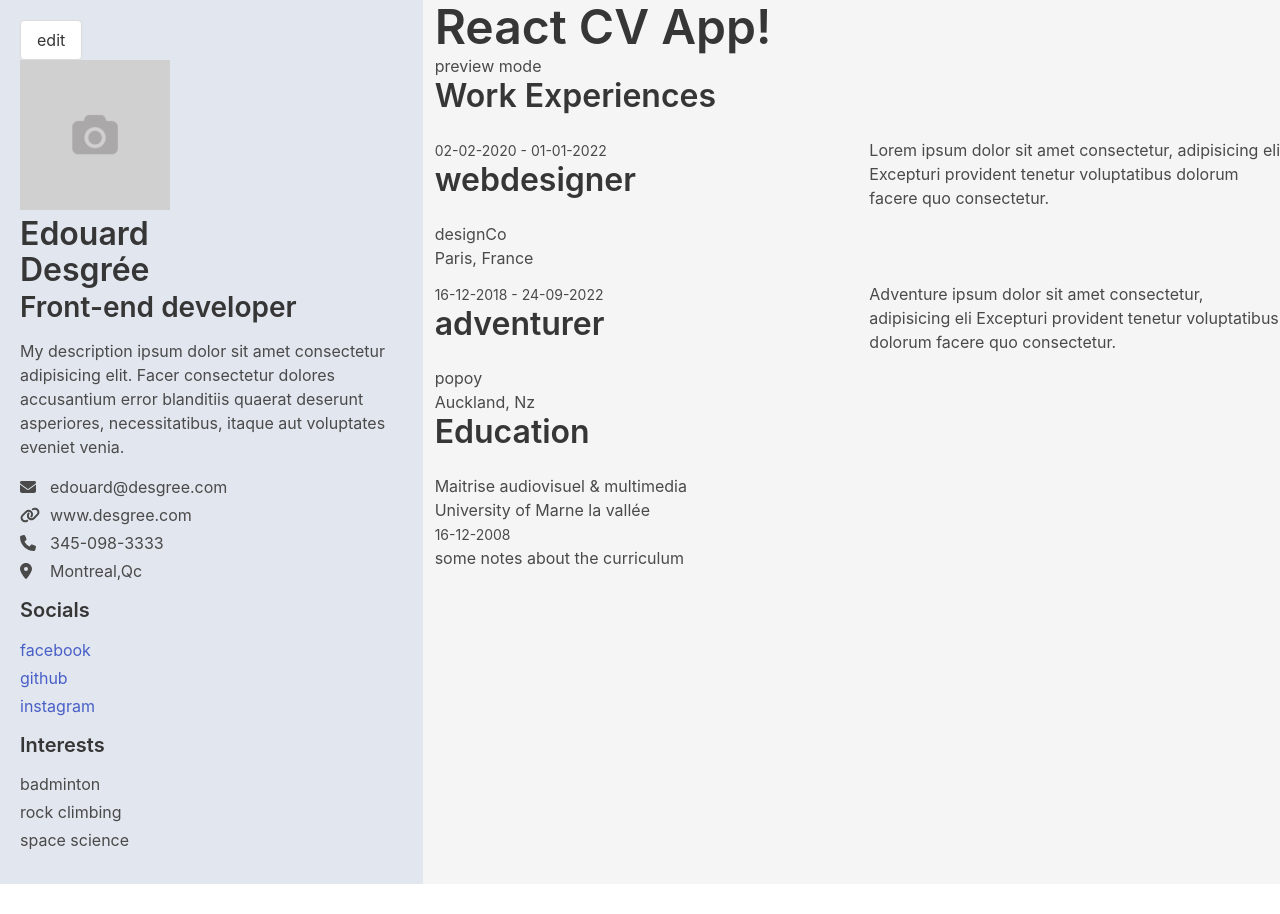
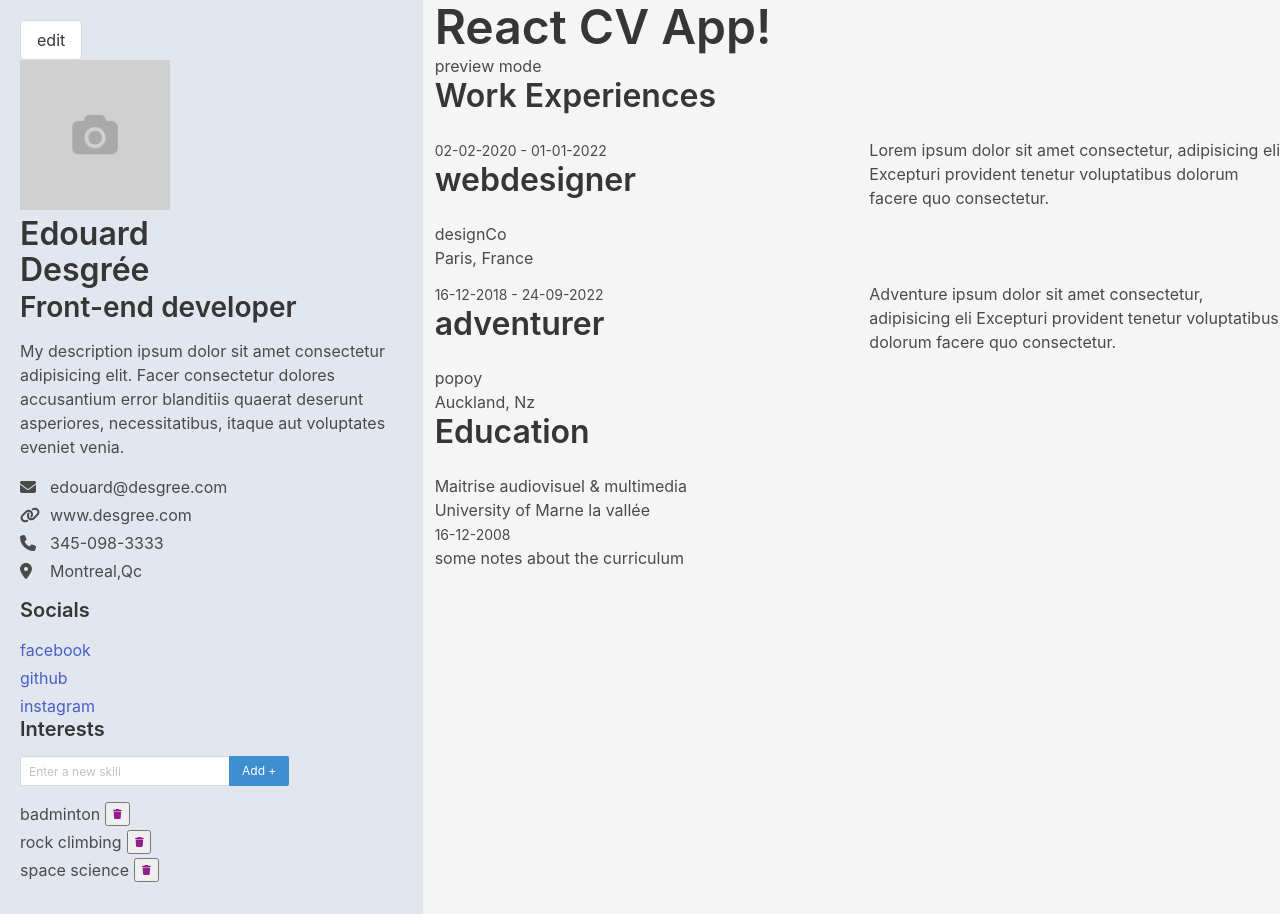
Before and after one commit to edesgree/react-cv-app, a React (Vite) app: page / in a window 1280 px wide. Before the commit the page ends 884 px from the top, so only its background shows below. Built offline with nearby package versions, Linux system fonts and the light colour scheme.

Commit message:
interests item list

```diff
--- a/src/App.jsx
+++ b/src/App.jsx
@@ -1,5 +1,6 @@
 import React from 'react';
 import data from './assets/data';
+import ErrorBoundary from './components/ErrorBoundary';
 import Interests from './components/Interests';
 import Intro from './components/Intro';
 import Socials from './components/Socials';
@@ -44,7 +45,7 @@ function App() {
     console.log('editMode', editMode);
   }
   React.useEffect(() => {
-    localStorage.setItem('cvData', JSON.stringify(cvData));
+    //localStorage.setItem('cvData', JSON.stringify(cvData));
     console.log(cvData);
   }, [cvData]);
 
@@ -76,6 +77,24 @@ function App() {
       setInput('');
     }*/
   };
+  const handleSkillAdd = (skillAdd, idAdd) => {
+    setCvData((prevData) => {
+      return {
+        ...prevData,
+        interests: cvData.interests.concat({ id: idAdd, name: skillAdd })
+      };
+    });
+    console.log('add skill');
+  };
+
+  const handleSkillDelete = (id) => {
+    console.log('handleSkillDelete', id);
+    setCvData((prevData) => ({
+      ...prevData,
+      interests: prevData.interests.filter((item) => item.id !== parseInt(id))
+    }));
+    console.log('delete skill', cvData);
+  };
   return (
     <main className="App columns">
       <aside className="column is-one-third ">
@@ -102,10 +121,16 @@ function App() {
             location={cvData.location}
             website={cvData.website}
           />
-          <h4>Socials</h4>
+
           <Socials socials={cvData.socials} />
-          <h4>Interests</h4>
-          <Interests interests={cvData.interests} />
+
+          <ErrorBoundary>
+            <Interests
+              add={handleSkillAdd}
+              delete={handleSkillDelete}
+              interests={cvData.interests}
+            />
+          </ErrorBoundary>
         </div>
       </aside>
       <div className="column experiences">
@@ -126,7 +151,12 @@ function App() {
           {editMode ? 'edit mode' : 'preview mode'}
         </header>
 
-        <Work work={cvData.work} />
+        <Work
+          handleChange={handleChange}
+          handleEdit={handleEdit}
+          currentEdit={currentEdit}
+          work={cvData.work}
+        />
         <Education education={cvData.education} />
       </div>
     </main>
--- a/src/assets/data.js
+++ b/src/assets/data.js
@@ -14,7 +14,11 @@ const data = {
     { id: 2, name: 'github', url: 'http://www.github.com' },
     { id: 3, name: 'instagram', url: 'http://www.instagram.com' }
   ],
-  interests: ['badminton', 'rock climbing', 'space science'],
+  interests: [
+    { id: 1, name: 'badminton' },
+    { id: 2, name: 'rock climbing' },
+    { id: 3, name: 'space science' }
+  ],
   work: [
     {
       id: 1,
--- a/src/assets/styles.scss
+++ b/src/assets/styles.scss
@@ -71,3 +71,10 @@ h1 {
     cursor: pointer;
   }
 }
+
+.list-item {
+  li {
+    display: flex;
+    gap: 5px;
+  }
+}
--- /dev/null
+++ b/src/components/ErrorBoundary.jsx
@@ -0,0 +1,26 @@
+import React from 'react';
+export default class ErrorBoundary extends React.Component {
+  constructor(props) {
+    super(props);
+    this.state = { hasError: false };
+  }
+
+  static getDerivedStateFromError(error) {
+    // Update state so the next render will show the fallback UI.
+    return { hasError: true };
+  }
+
+  componentDidCatch(error, errorInfo) {
+    // You can also log the error to an error reporting service
+    logErrorToMyService(error, errorInfo);
+  }
+
+  render() {
+    if (this.state.hasError) {
+      // You can render any custom fallback UI
+      return <h1>Something went wrong.</h1>;
+    }
+
+    return this.props.children;
+  }
+}
--- a/src/components/Interests.jsx
+++ b/src/components/Interests.jsx
@@ -1,9 +1,63 @@
 import React from 'react';
 import { FontAwesomeIcon } from '@fortawesome/react-fontawesome';
+import { nanoid } from 'nanoid';
+export default function Interests(props) {
+  const [skillName, setSkillName] = React.useState('');
+  const [skillId, setSkillId] = React.useState(nanoid());
 
-export default function Interests(props) {
-  const interestsElements = props.interests.map((interest, index) => {
-    return <li key={index}>{interest}</li>;
+  const handleSubmit = (event) => {
+    event.preventDefault();
+    if (skillName !== '') {
+      setSkillId(nanoid());
+      props.add(skillName, skillId);
+      setSkillName('');
+    }
+  };
+
+  const handleChange = (event) => {
+    setSkillName(event.target.value);
+  };
+  const handleDelete = (event) => {
+    setSkillName('');
+    props.delete(event.currentTarget.id);
+  };
+
+  const interestsElements = props.interests.map((interest) => {
+    return (
+      <li key={interest.id}>
+        {interest.name}
+        <button name="delete" id={interest.id} onClick={handleDelete}>
+          <FontAwesomeIcon
+            icon="fas fa-trash"
+            size="xs"
+            color="rgb(147 30 140)"
+          />
+        </button>
+      </li>
+    );
   });
-  return <ul>{interestsElements}</ul>;
+  return (
+    <div>
+      <h4>Interests</h4>
+      <div class="field has-addons">
+        <div class="control">
+          <input
+            value={skillName}
+            onChange={handleChange}
+            type="text"
+            name="skillz"
+            placeholder="Enter a new skill"
+            className="input is-small"
+          />
+        </div>
+        <div class="control">
+          <button className="button is-info is-small" onClick={handleSubmit}>
+            Add +
+          </button>
+        </div>
+      </div>
+
+      <ul className="list-item">{interestsElements}</ul>
+    </div>
+  );
 }
--- a/src/components/Socials.jsx
+++ b/src/components/Socials.jsx
@@ -11,5 +11,10 @@ export default function Socials(props) {
       </li>
     );
   });
-  return <ul className="user-socials">{socialsElements}</ul>;
+  return (
+    <div>
+      <h4>Socials</h4>
+      <ul className="user-socials">{socialsElements}</ul>
+    </div>
+  );
 }
--- a/src/components/Work.jsx
+++ b/src/components/Work.jsx
@@ -1,6 +1,6 @@
 import React from 'react';
 import { FontAwesomeIcon } from '@fortawesome/react-fontawesome';
-
+import EditableText from './helpers/EditableText';
 export default function Work(props) {
   const workElements = props.work.map((item) => {
     return (
```
